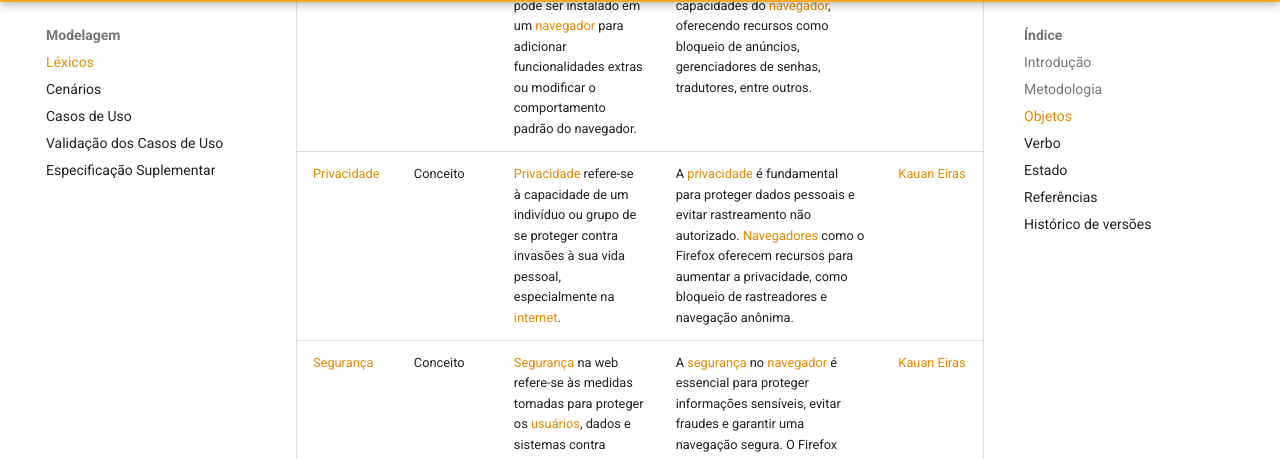
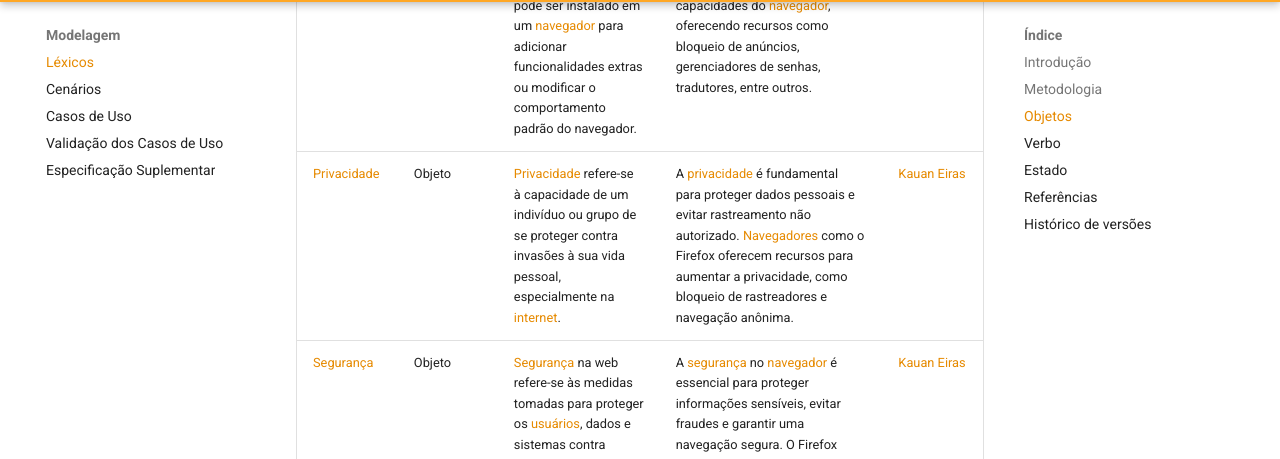
Before and after one commit to martinsglucas/Requisitos-de-Software, an MkDocs documentation site: the page built from docs/modelagem/lexicos/lexicos.md, in a window 1280 px wide and 1400 px high, scrolled down 4543 px. Shown: the part 94-553 px from the top of the window. Built offline with MkDocs 1.6.1 and Material for MkDocs 9.7.7, drawn with Linux system fonts in a browser that asks for light colours; comment, search, counter and statistics services are not loaded.

Commit message:
fix: corrige tipos

```diff
--- a/docs/modelagem/lexicos/lexicos.md
+++ b/docs/modelagem/lexicos/lexicos.md
@@ -56,13 +56,13 @@ Os léxicos do tipo objeto são uma abordagem na engenharia de requisitos que se
 | <a id="trafego">Trafego</a> | Objeto | <a href="#trafego">Tráfego</a> é a quantidade de dados transmitidos entre um <a href="#servidor">servidor</a> e os <a href="#usuarios">usuários</a> que acessam um <a href="#site">site</a> ou aplicação online. É uma medida do volume de visitantes, <a href="#pw">páginas</a> visualizadas e interações, crucial para entender o desempenho e a popularidade de um <a href="#site">site</a>. | O <a href="#trafego">trafego</a> afeta a visibilidade, desempenho e rentabilidade de um <a href="#site">site</a>. Altos volumes podem sobrecarregar <a href="#servidores">servidores</a>, impactar a velocidade de carregamento e gerar custos adicionais. No entanto, <a href="#trafego">tráfego</a> qualificado pode impulsionar a popularidade, aumentar a receita e melhorar o ranking nos mecanismos de <a href="#busca">busca</a>. | [Davi Pierre](https://github.com/DaviPierre) |
 |<a id="servidor">Servidor</a>| Objeto | Um <a href="#servidor">servidor</a> é um computador ou software que hospeda e disponibiliza <a href="#pw">páginas da web</a> para acesso via <a href="#internet">internet</a>. Ele recebe solicitações de clientes (<a href="#navegador">navegadores</a>) e envia as <a href="#pw">páginas</a> correspondentes, geralmente utilizando o protocolo HTTP. | Um <a href="#servidor">servidor</a> influencia diretamente a disponibilidade, desempenho e segurança de um <a href="#site">site</a>. Sua configuração, capacidade de lidar com tráfego e tempo de resposta afetam a experiência do <a href="#usuario">usuário</a>, a eficácia do <a href="#site">site</a> e sua visibilidade na <a href="#internet">internet</a>. | [Davi Pierre](https://github.com/DaviPierre) |
 | <a id="extensao">Extensão</a>  | Objeto | Uma <a href="#extensao">extensão</a> é um complemento que pode ser instalado em um <a href="#navegador">navegador</a> para adicionar funcionalidades extras ou modificar o comportamento padrão do navegador. | As <a href="#extensao">extensões</a> permitem personalizar e expandir as capacidades do <a href="#navegador">navegador</a>, oferecendo recursos como bloqueio de anúncios, gerenciadores de senhas, tradutores, entre outros. | [Kauan Eiras](https://github.com/kauaneiras) |
-| <a id="privacidade">Privacidade</a> | Conceito | <a href="#privacidade">Privacidade</a> refere-se à capacidade de um indivíduo ou grupo de se proteger contra invasões à sua vida pessoal, especialmente na <a href="#internet">internet</a>. | A <a href="#privacidade">privacidade</a> é fundamental para proteger dados pessoais e evitar rastreamento não autorizado. <a href="#navegador">Navegadores</a> como o Firefox oferecem recursos para aumentar a privacidade, como bloqueio de rastreadores e navegação anônima. | [Kauan Eiras](https://github.com/kauaneiras) |
-| <a id="seguranca">Segurança</a> | Conceito | <a href="#seguranca">Segurança</a> na web refere-se às medidas tomadas para proteger os <a href="#usuario">usuários</a>, dados e sistemas contra ameaças e ataques cibernéticos. | A <a href="#seguranca">segurança</a> no <a href="#navegador">navegador</a> é essencial para proteger informações sensíveis, evitar fraudes e garantir uma navegação segura. O Firefox implementa diversas proteções como detecção de sites maliciosos e proteção contra phishing. | [Kauan Eiras](https://github.com/kauaneiras) |
+| <a id="privacidade">Privacidade</a> | Objeto | <a href="#privacidade">Privacidade</a> refere-se à capacidade de um indivíduo ou grupo de se proteger contra invasões à sua vida pessoal, especialmente na <a href="#internet">internet</a>. | A <a href="#privacidade">privacidade</a> é fundamental para proteger dados pessoais e evitar rastreamento não autorizado. <a href="#navegador">Navegadores</a> como o Firefox oferecem recursos para aumentar a privacidade, como bloqueio de rastreadores e navegação anônima. | [Kauan Eiras](https://github.com/kauaneiras) |
+| <a id="seguranca">Segurança</a> | Objeto | <a href="#seguranca">Segurança</a> na web refere-se às medidas tomadas para proteger os <a href="#usuario">usuários</a>, dados e sistemas contra ameaças e ataques cibernéticos. | A <a href="#seguranca">segurança</a> no <a href="#navegador">navegador</a> é essencial para proteger informações sensíveis, evitar fraudes e garantir uma navegação segura. O Firefox implementa diversas proteções como detecção de sites maliciosos e proteção contra phishing. | [Kauan Eiras](https://github.com/kauaneiras) |
 | <a id="cache">Cache</a> | Objeto | O <a href="#cache">cache</a> é uma área de armazenamento temporário que guarda cópias de <a href="#pw">páginas web</a>, imagens e outros recursos para acelerar o carregamento futuro dessas páginas. | O uso do <a href="#cache">cache</a> melhora a eficiência do <a href="#navegador">navegador</a>, reduzindo o tempo de carregamento das <a href="#pw">páginas web</a> e economizando largura de banda. No entanto, pode exigir limpeza periódica para liberar espaço e evitar problemas de exibição. | [Kauan Eiras](https://github.com/kauaneiras) |
 | <a id="cookies">Cookies</a> | Objeto | <a href="#cookies">Cookies</a> são pequenos arquivos de dados armazenados no dispositivo do <a href="#usuario">usuário</a> pelo <a href="#site">site</a> que está sendo visitado, usados para lembrar informações sobre o <a href="#usuario">usuário</a> e suas preferências. | <a href="#cookies">Cookies</a> são utilizados para melhorar a experiência do <a href="#usuario">usuário</a>, armazenando preferências e dados de sessão. No entanto, também podem levantar questões de <a href="#privacidade">privacidade</a> quando usados para rastreamento. | [Kauan Eiras](https://github.com/kauaneiras) |
 | <a id="abas">Abas</a> | Objeto | <a href="#abas">Abas</a> são funcionalidades de <a href="#navegador">navegadores</a> que permitem abrir e gerenciar múltiplas <a href="#pw">páginas web</a> dentro de uma única janela. | O uso de <a href="#abas">abas</a> aumenta a produtividade e facilita a navegação entre diferentes <a href="#site">sites</a> sem a necessidade de abrir várias janelas do <a href="#navegador">navegador</a>. | [Kauan Eiras](https://github.com/kauaneiras) |
 | <a id="favoritos">Favoritos</a> | Objeto | <a href="#favoritos">Favoritos</a>, também conhecidos como bookmarks, são links salvos pelos <a href="#usuario">usuários</a> para facilitar o acesso a <a href="#pw">páginas web</a> específicas no futuro. | Os <a href="#favoritos">favoritos</a> permitem que os <a href="#usuario">usuários</a> guardem e organizem links de <a href="#pw">páginas web</a> importantes, melhorando a eficiência da navegação. | [Kauan Eiras](https://github.com/kauaneiras) |
-| <a id="download">Download</a> | Ação | <a href="#download">Download</a> é o processo de transferir dados de um <a href="#servidor">servidor</a> para o dispositivo do <a href="#usuario">usuário</a>. | A capacidade de realizar <a href="#download">downloads</a> permite que os <a href="#usuario">usuários</a> obtenham arquivos, programas e mídias, aumentando a funcionalidade e utilidade do <a href="#navegador">navegador</a>. | [Kauan Eiras](https://github.com/kauaneiras) |
+| <a id="download">Download</a> | Objeto | <a href="#download">Download</a> é o processo de transferir dados de um <a href="#servidor">servidor</a> para o dispositivo do <a href="#usuario">usuário</a>. | A capacidade de realizar <a href="#download">downloads</a> permite que os <a href="#usuario">usuários</a> obtenham arquivos, programas e mídias, aumentando a funcionalidade e utilidade do <a href="#navegador">navegador</a>. | [Kauan Eiras](https://github.com/kauaneiras) |
 | <a id="bloqueadordeanuncios">Bloqueador de anúncios</a> | Objeto | Um <a href="#bloqueadordeanuncios">bloqueador de anúncios</a> é uma ferramenta que impede que anúncios online sejam exibidos nas <a href="#pw">páginas web</a> durante a navegação. | O <a href="#bloqueadordeanuncios">bloqueador de anúncios</a> melhora a experiência do <a href="#usuario">usuário</a> ao reduzir distrações e aumentar a velocidade de carregamento das <a href="#pw">páginas</a>. No entanto, pode impactar as receitas de sites que dependem de publicidade. | [Kauan Eiras](https://github.com/kauaneiras) |
 | <a id="anuncios">Anúncios</a> | Objeto | <a href="#anuncios">Anúncios</a> são conteúdos promocionais exibidos em <a href="#pw">páginas web</a> com o objetivo de divulgar produtos, serviços ou marcas. | Os <a href="#anuncios">anúncios</a> são uma fonte de receita para muitos <a href="#site">sites</a> e podem ser personalizados com base no comportamento e nas preferências do <a href="#usuario">usuário</a>, mas também podem ser intrusivos e afetar a experiência de navegação. | [Kauan Eiras](https://github.com/kauaneiras) |
 | <a id="historico">Histórico</a> | Objeto | O <a href="#historico">histórico</a> de navegação é um registro das <a href="#pw">páginas web</a> que um <a href="#usuario">usuário</a> visitou em um <a href="#navegador">navegador</a>. | O <a href="#historico">histórico</a> permite que os <a href="#usuario">usuários</a> revisitem <a href="#pw">páginas</a> previamente acessadas, facilitando a recuperação de informações. Contudo, pode levantar preocupações de <a href="#privacidade">privacidade</a> se acessado por terceiros. | [Kauan Eiras](https://github.com/kauaneiras) |
```
Also changed, not shown: other parts of docs/modelagem/lexicos/lexicos.md (+1 -1 lines).
